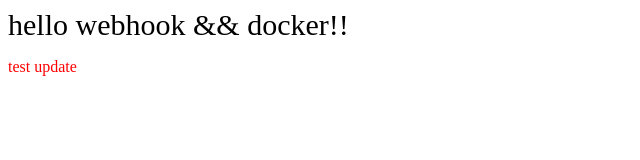
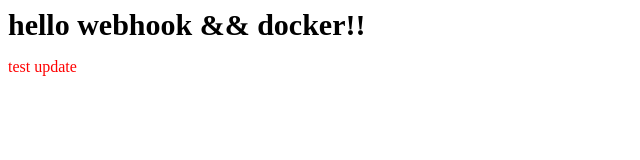
Before and after one commit to poppydani/helloworld, a website: page src/index.html in a window 1280 px wide. Shown: the whole page, without its empty margins (0-640 px from the left). Drawn offline with Linux system fonts and the light colour scheme.

Commit message:
feat: 修改

```diff
--- a/src/index.html
+++ b/src/index.html
@@ -7,7 +7,7 @@
   <title>webhook</title>
 </head>
 <div>
-  <div style="font-size: 30px"> hello webhook && docker!!</div>
+  <div style="font-size: 30px; font-weight: bold"> hello webhook && docker!!</div>
   <p style="color: red">test update</p>
 </body>
 </html>
```
